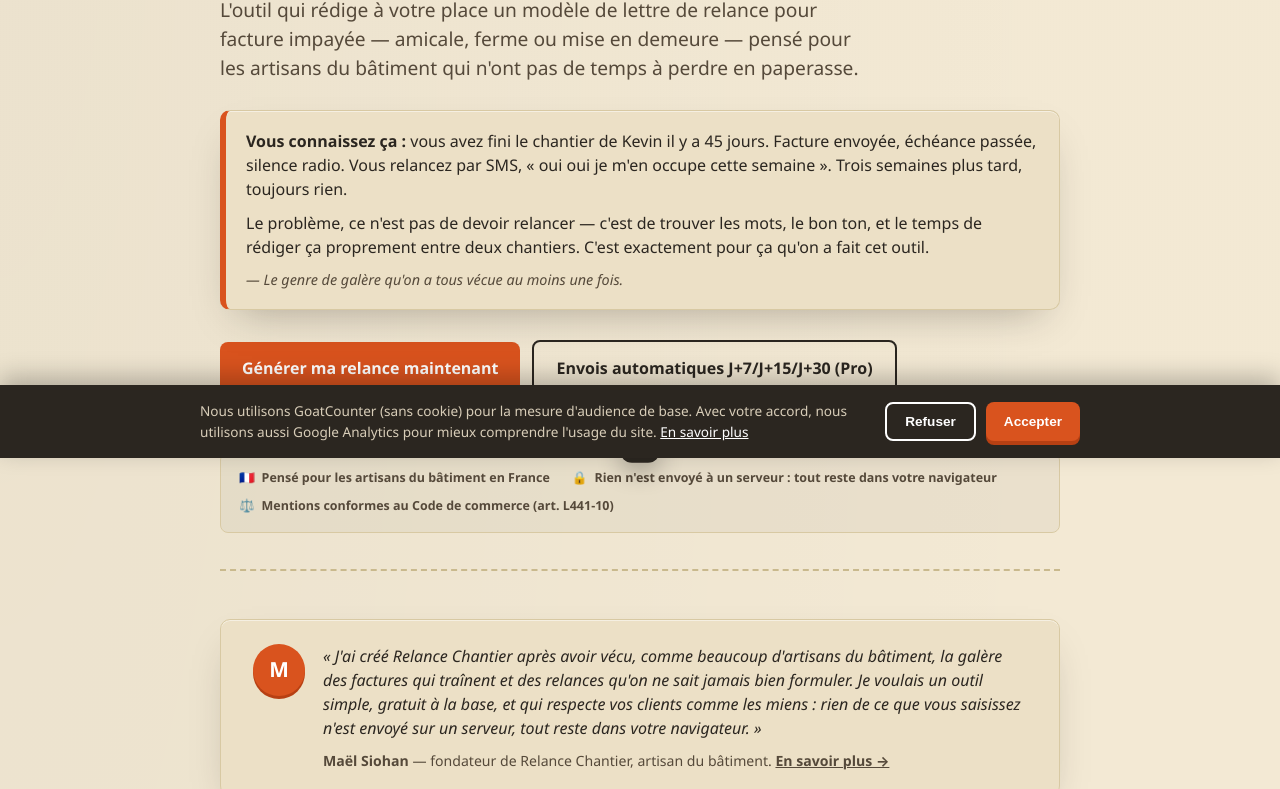
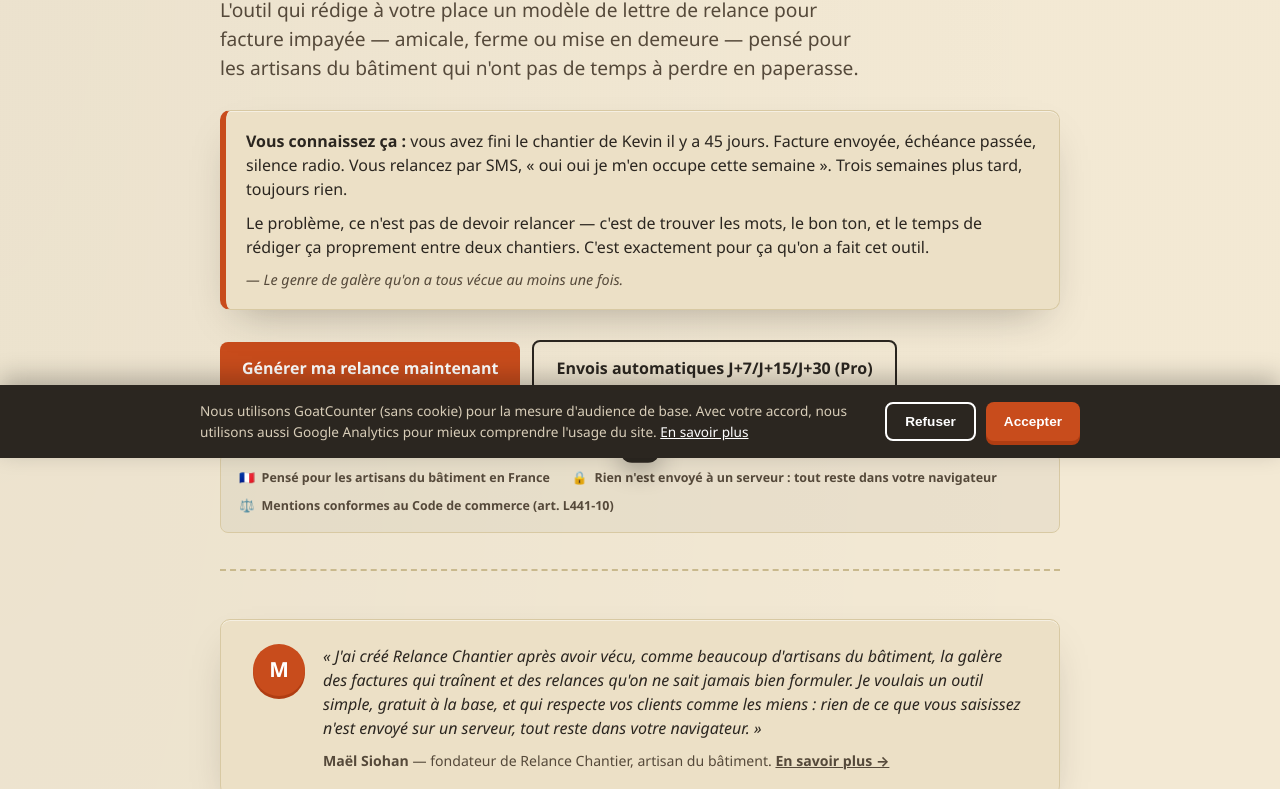
Before and after one commit to MAELSIO/relance-chantier, a plain HTML site: page index.html in a window 1280 px wide. Shown: the part 342-1131 px from the top of the page. Drawn offline with Linux system fonts and the light colour scheme.

Commit message:
Ajuster le contraste du orange pour respecter WCAG AA
Lighthouse signalait un contraste insuffisant (4.03:1 et 4.27:1, sous
le seuil 4.5:1 requis) pour le texte blanc sur --orange et le texte
--orange-dark sur --paper-2 (boutons primaires, lien "Pro (15€/mois)",
résumé FAQ). Légèrement assombri les deux teintes (même identité
visuelle) pour passer sous les 4.5:1+. Corrige aussi un lien au survol
insuffisamment contrasté (upsell-link).

```diff
--- a/assets/css/site.css
+++ b/assets/css/site.css
@@ -8,8 +8,8 @@
   --ink: #2b2620;
   --ink-soft: #55493a;
   --line: #c9b98d;
-  --orange: #d9531e;
-  --orange-dark: #b74013;
+  --orange: #c84c1c;
+  --orange-dark: #b03d12;
   --yellow: #f0a500;
   --orange-tint: rgba(217,83,30,.35);
   --shadow-paper: 0 1px 0 rgba(255,255,255,.5) inset, 0 18px 40px -18px rgba(43,38,32,.35);
--- a/index.html
+++ b/index.html
@@ -94,8 +94,8 @@
     --ink: #2b2620;
     --ink-soft: #55493a;
     --line: #c9b98d;
-    --orange: #d9531e;
-    --orange-dark: #b74013;
+    --orange: #c84c1c;
+    --orange-dark: #b03d12;
     --yellow: #f0a500;
     --stamp-red: #a92a25;
     --green-ok: #3f6b3f;
@@ -483,7 +483,7 @@
     white-space: nowrap;
     border-bottom: 2px solid var(--orange-dark);
   }
-  .upsell-link:hover{ color: var(--orange); border-color: var(--orange); }
+  .upsell-link:hover{ color: var(--orange-dark); border-color: var(--orange-dark); }
 
   @keyframes cardPulse{
     0%, 100%{ box-shadow: 0 0 0 3px var(--yellow); }
```
Also changed, not shown: pro/index.html (+2 -2 lines).
